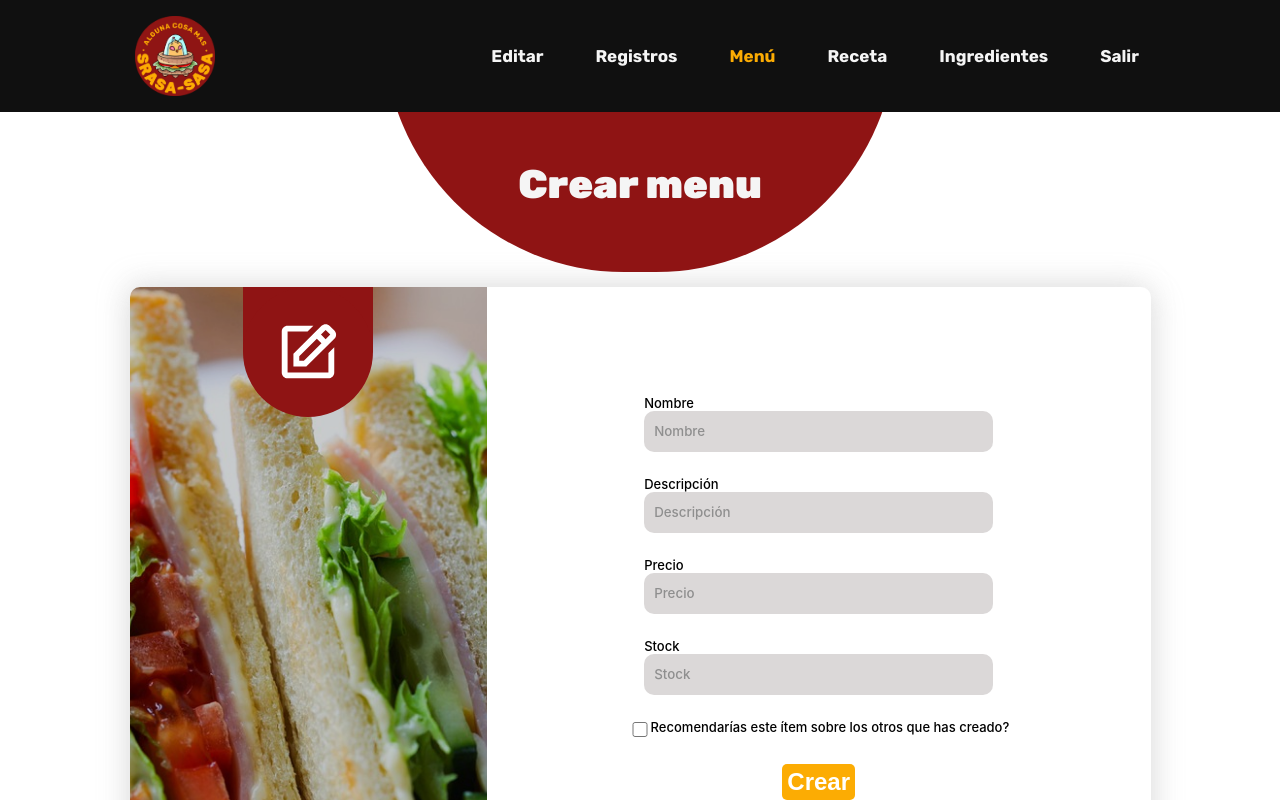
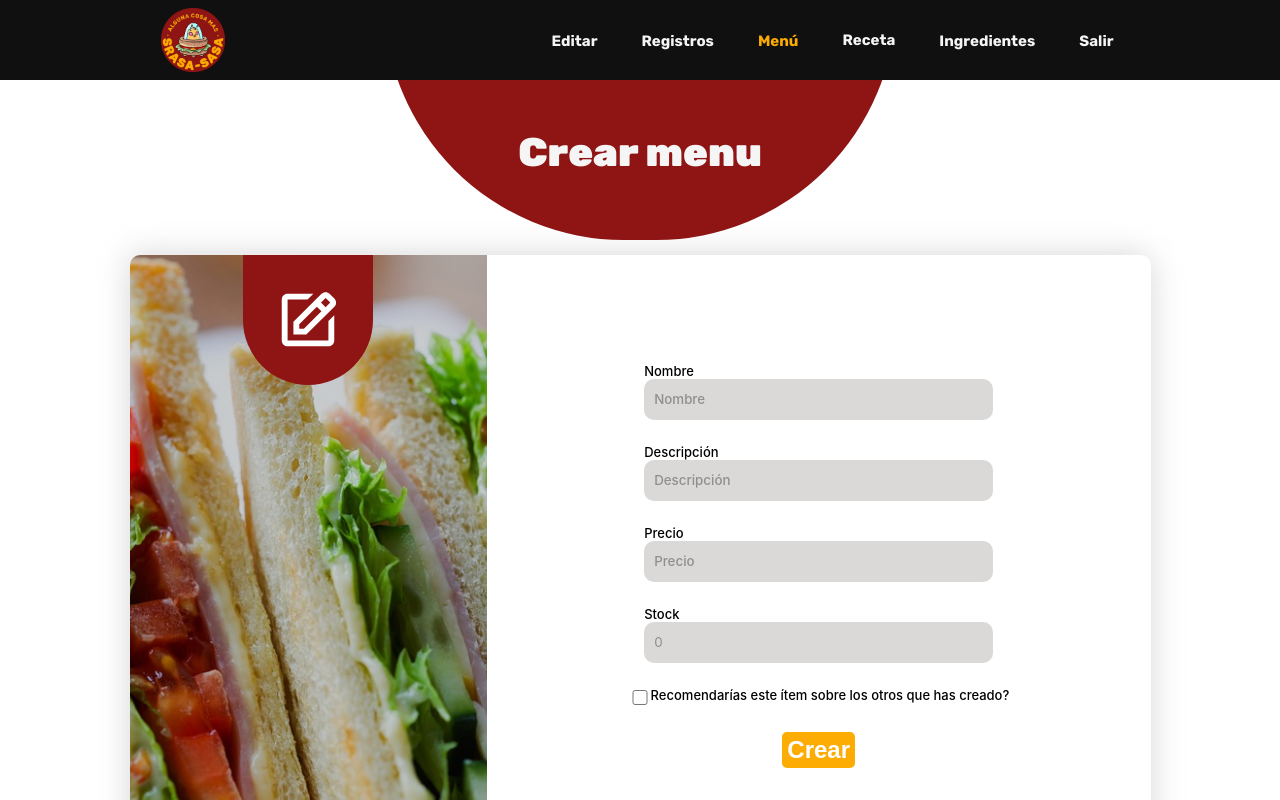
Before and after one commit to EXPRESSFOOD2/storeclient, a React (Create React App) app: page /menu/create in a window 1280 px wide. Shown: the top 800 px of the page. Built offline with nearby package versions, Linux system fonts and the light colour scheme; a web font is replaced by a local one.

Commit message:
change navbar size

```diff
--- a/src/Shared/NavBar/NavBar.module.css
+++ b/src/Shared/NavBar/NavBar.module.css
@@ -1,6 +1,6 @@
 .navbar {
   width: 100%;
-  height: 7rem;
+  height: 5rem;
   display: flex;
   flex-direction: row;
   background-color: #101010;
@@ -12,21 +12,21 @@
 }
 
 .logo {
-  width: 5rem;
-  height: 5rem;
+  width: 4rem;
+  height: 4rem;
 }
 
 .buttons {
   display: flex;
   flex-direction: row;
   height: fit-content;
-  gap: 2.5rem;
+  gap: 2rem;
 }
 
 .buttons button {
   border: none;
   background: none;
-  font-size: 17px;
+  font-size: 15px;
   color: #f5f5f5;
   font-family: "Rubik", sans-serif;
   font-weight: 700;
--- a/src/components/createItemMenu/Form.jsx
+++ b/src/components/createItemMenu/Form.jsx
@@ -11,7 +11,7 @@ export default function Form({ path, menu }) {
       name: menu?.name || "",
       description: menu?.description || "",
       price: menu?.price || "",
-      stock: menu?.stock || "",
+      stock: menu?.stock || 0,
       recomendado: menu?.recomend_first || "",
     },
 
```
